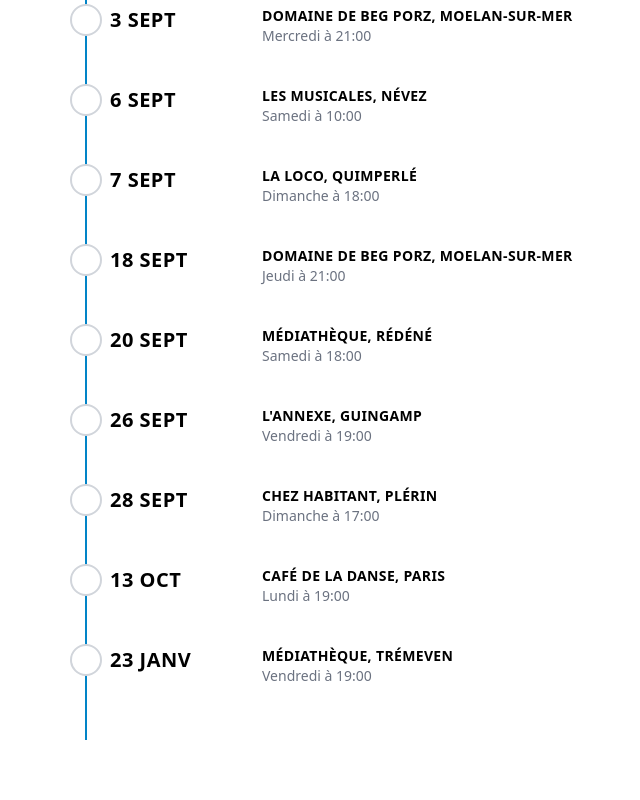
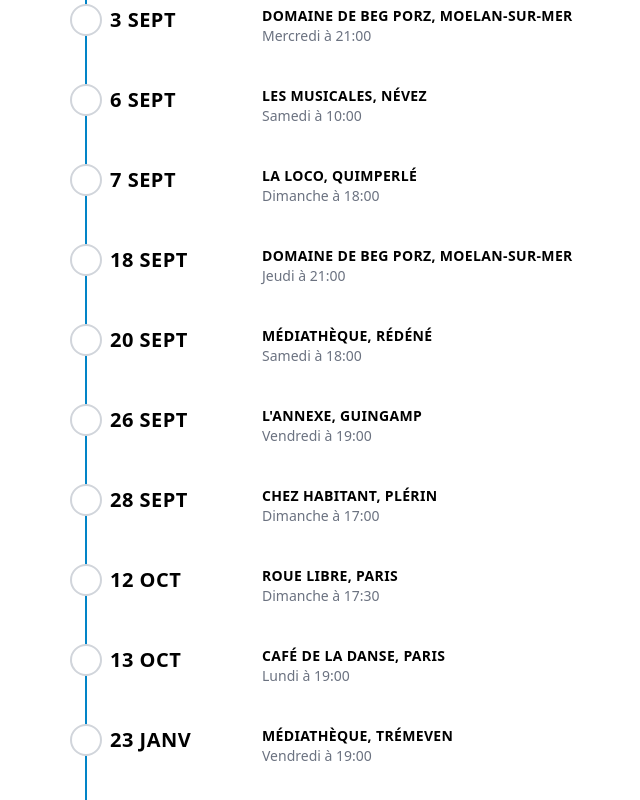
Before and after one commit to AlexandreKempf/en-tete-a-texte, a SvelteKit app: page /concerts in a window 1280 px wide. Shown: the part 2386-3186 px from the top of the page, without its empty margins (570-1210 px from the left). Before the commit the page ends 3126 px from the top, so only its background shows below. Built offline with nearby package versions, Linux system fonts and the light colour scheme.

Commit message:
Update concerts.js

```diff
--- a/src/routes/concerts.js
+++ b/src/routes/concerts.js
@@ -581,6 +581,10 @@ export const concerts = [
         place: 'Chez Habitant, Plérin'
     },
      {
+        date: new Date(2025, 9, 12, 17, 30),
+        place: 'Roue Libre, Paris'
+    },
+     {
         date: new Date(2025, 9, 13, 19, 0),
         place: 'Café de la danse, Paris'
     },
```
